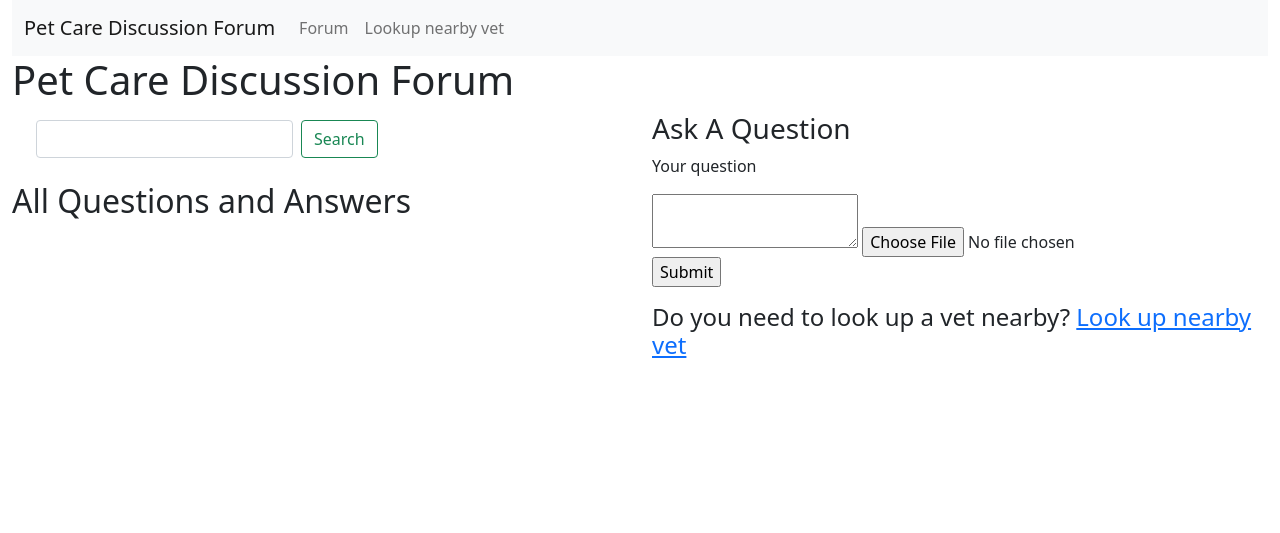
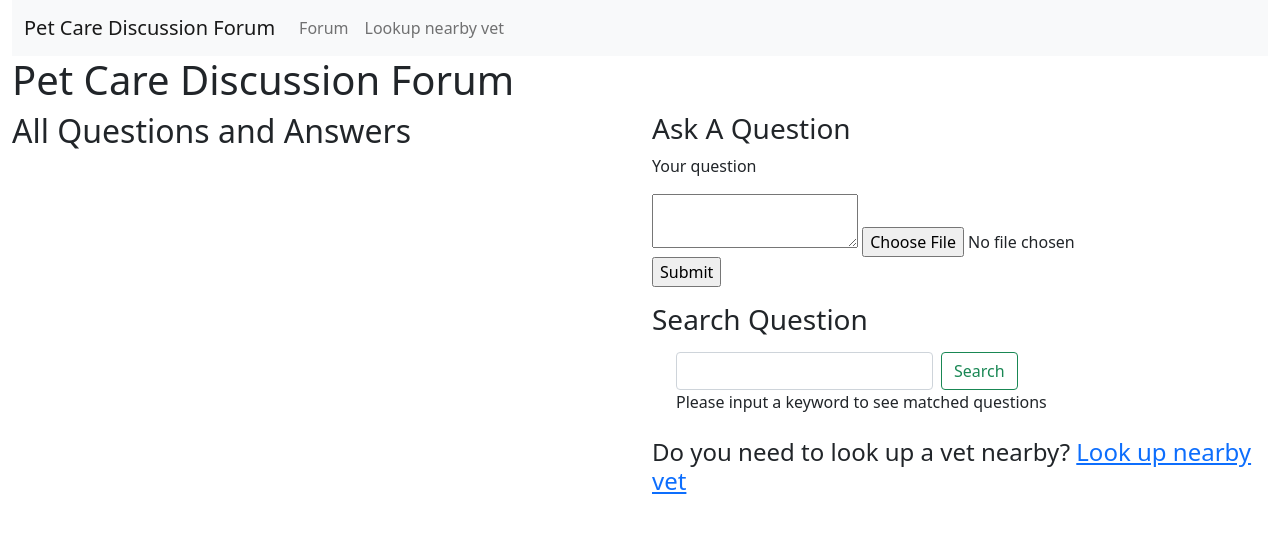
Before and after one commit to vyvanhuynh/petCare-vetShare, a Flask app: page /forum in a window 1280 px wide. Shown: the top 533 px of the page. Run offline with Flask 2, Linux system fonts and the light colour scheme; the visitor is signed in with stand-in values (Sample User, id 1); data comes from the database, SQL or seed files in the repository; data that the repository does not hold is empty.

Commit message:
added some Bootstrap features and handled the search box when no keyword is given

```diff
--- a/server.py
+++ b/server.py
@@ -207,7 +207,11 @@ def submit_answer_vote():
     # search for questions based on keyword
     if "new search" in request.form:
         keyword = str(request.form.get("key_word"))
-        matched_questions = crud.get_questions_by_keyword(keyword)
+        if keyword == "":
+            matched_questions = []
+            flash(f"Please input a keyword to search for matched questions")
+        else:
+            matched_questions = crud.get_questions_by_keyword(keyword)
         return render_template('forum.html', questions=questions, matched_questions=matched_questions)
 
     # display all questions and answers in db
--- a/static/css/styles.css
+++ b/static/css/styles.css
@@ -2,4 +2,8 @@
 
 .answer-info {
     color: gray;
- }
+}
+
+.vote-count {
+    color: green
+}
--- a/templates/forum.html
+++ b/templates/forum.html
@@ -18,75 +18,42 @@
 
     <div class="col-6 col-md-6">
 
-        <!-- Search bar -->
-        <nav class="navbar">
-            <div class="container-fluid">
-            <form class="d-flex" action="/forum" method="POST">
-                <input class="form-control me-2" type="text" name="key_word">
-                <button class="btn btn-outline-success" type="submit" name="new search">Search</button>
-            </form>
-            </div>
-        </nav>
-
-        <!-- Display only matched Question and Answer contents according to search result-->
-        <!-- <h3>Matched Results</h3> -->
-        <ol>
-        {% for matched_question in matched_questions|sort(attribute='vote_count', reverse = True) %}
-            <li>
-                <form action="/forum" method="POST">
-                <input type="hidden" id="question_id" name="question_id" value={{matched_question.question_id}}>
-                <p>{{ matched_question.question_body }}
-                    <input type="submit" name="new vote" value="Vote" >
-                    Vote number: {{ matched_question.vote_count }}
-                </p>
-                Answers:
-                <ul>
-                    {% for answer in matched_question.answers %}
-                        <li>{{ answer.answer_body }}.
-                            <div class="answer-info">
-                                answered by Dr. {{ answer.vet.last_name }}
-                            </div>
-                        </li>
-                    {% endfor %}
-                        <p>
-                            Your answer <input type="text" name="new_answer">
-                        </p>
-                        <p>
-                            <input type="submit" name="new answer">
-                        </p>
-                </ul>
-                </form>
-            </li>
-        {% endfor %}
-        </ol>
-
         <!-- Display all Question and Answer contents-->
         <div class="col-6 col-md-12" id="quesans">
             <h2>All Questions and Answers</h2>
-            <ol>
 
+            <ul style="list-style-type: none;">
                 {% for question in questions|sort(attribute='vote_count', reverse = True) %}
-                <div>
+                    <div class="row align-items-center p-3">
+                    <span class="border border-3 border-secondary">
                     <li>
+
                         <form id="vote_answer_form" action="/forum" method="POST">
+
                             <input type="hidden" id="question_id" name="question_id" value={{question.question_id}}>
-                        <!-- Handle votes -->
-                        <p>{{ question.question_body }}
+
+                            <div class ="row p-2">
+                                <div class="col-8">
+                                    {{ question.question_body }}
                                     {% if question.img_url %}
                                         <img src="{{ question.img_url }}">
                                     {% endif %}
-                            <input type="submit" name="new vote" value="Vote" >
-                            Vote number: {{ question.vote_count }}
-                        </p>
+                                </div>
+                                <!-- Handle votes -->
+                                <div class="col-4">
+                                    <button type="submit" class="btn btn-success" name="new vote">Vote</button>
+                                    {{ question.vote_count }}
+                                </div>
+                            </div>
 
                             <!-- Display answers as collapse -->
-                        <button class="btn btn-primary" type="button" data-bs-toggle="collapse"
+                            <div>
+                                <button class="btn btn-info p-2" type="button" data-bs-toggle="collapse"
                                     data-bs-target="#collapseAnswer_{{ loop.index }}" aria-expanded="false" aria-controls="collapseAnswer_{{ loop.index }}">
                                     Show answers
                                 </button>
-                        </p>
-
-                        <div class="collapse" id="collapseAnswer_{{ loop.index }}">
+                            </div>
+                            <div class="row collapse p-2" id="collapseAnswer_{{ loop.index }}">
                             <div class="card card-body">
                                 <ul>
                                     {% for answer in question.answers %}
@@ -101,19 +68,25 @@
                             </div>
 
                             <!-- Input new answers -->
-                        <p>
+                            <div class="p-2">
                                 Your answer <input type="text" name="new_answer" id="new-answer">
-                        </p>
                                 <input type="submit" name="new answer">
+                            </div>
+
                         </form>
+
                     </li>
+                    </span>
                     </div>
                 {% endfor %}
-            </ol>
+            </ul>
+
         </div>
     </div>
 
+
     <!-- Let users input a new question -->
+
     <div class="col-6 col-md-6">
         <h3>Ask A Question</h3>
         <form id="question_form" action="/submit_question" method="POST" enctype="multipart/form-data">
@@ -128,9 +101,80 @@
                 <input type="submit" name="new question">
             </p>
 
+        </form>
+        <script src="/static/js/submit-question.js"></script>
+        <h3>Search Question</h3>
+        <!-- Search bar -->
+        <nav class="navbar">
+            <div class="container-fluid">
+            <form class="d-flex" action="/forum" method="POST">
+                <input class="form-control me-2" type="text" name="key_word">
+                <button class="btn btn-outline-success" type="submit" name="new search">Search</button>
+            </form>
+            Please input a keyword to see matched questions
+            </div>
+        </nav>
+
+        <!-- Display only matched Question and Answer contents according to search result-->
+
+        <ul style="list-style-type: none;">
+            {% for matched_question in matched_questions|sort(attribute='vote_count', reverse = True) %}
+                <div class="row align-items-center p-3">
+                    <span class="border border-3 border-secondary">
+                    <li>
+
+                        <form id="vote_answer_form" action="/forum" method="POST">
+
+                            <input type="hidden" id="question_id" name="question_id" value={{matched_question.question_id}}>
+
+                            <div class ="row p-2">
+                                <div class="col-8">
+                                    {{ matched_question.question_body }}
+                                    {% if matched_question.img_url %}
+                                        <img src="{{ matched_question.img_url }}">
+                                    {% endif %}
+                                </div>
+                                <!-- Handle votes -->
+                                <div class="col-4">
+                                    <button type="submit" class="btn btn-success" name="new vote">Vote</button>
+                                    {{ matched_question.vote_count }}
+                                </div>
+                            </div>
+
+                            <!-- Display answers as collapse -->
+                            <div>
+                                <button class="btn btn-info p-2" type="button" data-bs-toggle="collapse"
+                                    data-bs-target="#collapseMatchedAnswer_{{ loop.index }}" aria-expanded="false" aria-controls="collapseMatchedAnswer_{{ loop.index }}">
+                                    Show answers
+                                </button>
+                            </div>
+                            <div class="row collapse p-2" id="collapseMatchedAnswer_{{ loop.index }}">
+                            <div class="card card-body">
+                                <ul>
+                                    {% for answer in matched_question.answers %}
+                                    <li>{{ answer.answer_body }}.
+                                        <div class="answer-info">
+                                            answered by Dr. {{ answer.vet.last_name }}
+                                        </div>
+                                    </li>
+                                    {% endfor %}
+                                </ul>
+                            </div>
+                            </div>
+
+                            <!-- Input new answers -->
+                            <div class="p-2">
+                                Your answer <input type="text" name="new_answer" id="new-answer">
+                                <input type="submit" name="new answer">
+                            </div>
 
                         </form>
-        <script src="/static/js/submit-question.js"></script>
+
+                    </li>
+                    </span>
+                    </div>
+            {% endfor %}
+        </ul>
 
         <!-- the link to lookup nearby vets -->
         <div>
```
Lines whose indentation alone changed are shown as unchanged.
